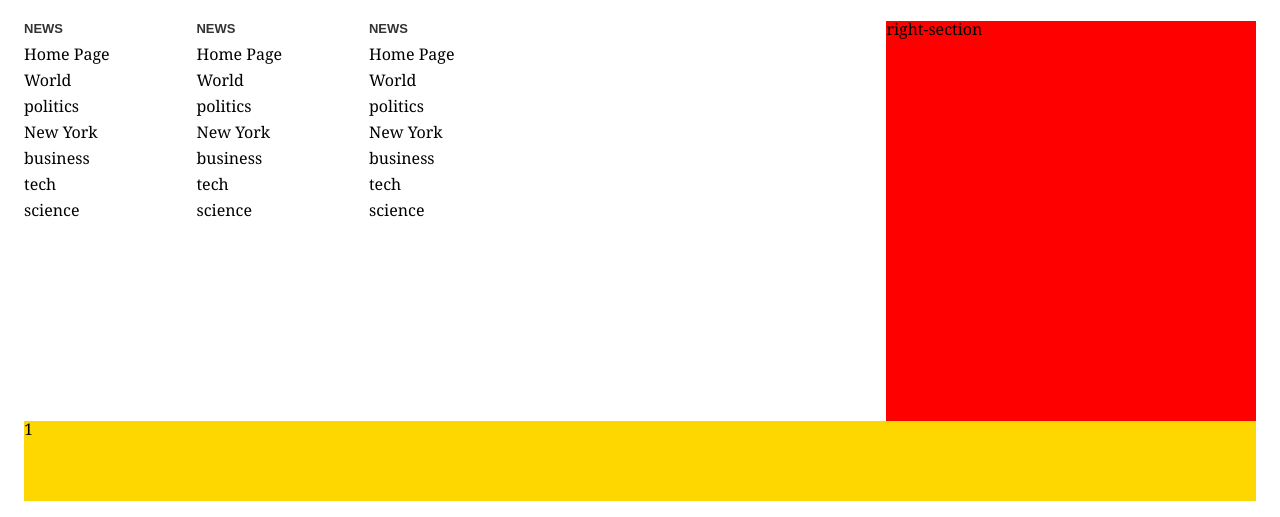
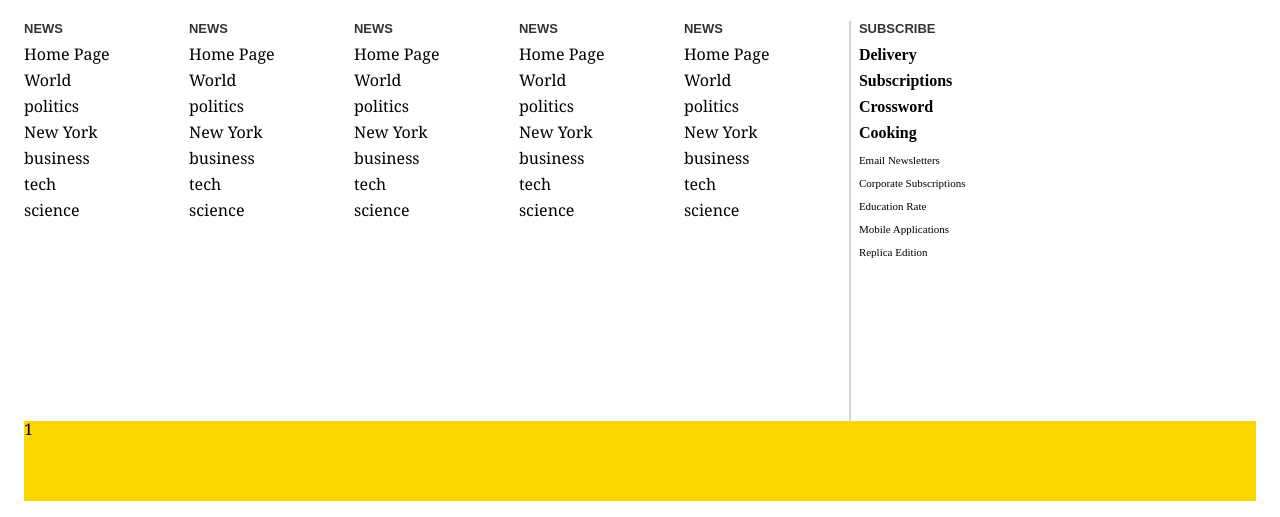
Before and after one commit to MephistoDevelop/nyt-clone, a plain HTML site: page index.html in a window 1280 px wide. Shown: the part 8950-9467 px from the top of the page. Drawn offline with Linux system fonts and the light colour scheme.

Commit message:
working on subscribing

```diff
--- a/assets/styles.css
+++ b/assets/styles.css
@@ -160,7 +160,7 @@ br {
 }
 
 .categories {
-  width: 70%;
+  width: 95%;
   align-content: flex-start;
 }
 
@@ -378,9 +378,38 @@ br {
   padding: 15px 0;
 }
 
-.right-section-footer {
-  width: 30%;
-  background-color: red;
+.subscribe {
+  border-left: 2px solid lightgray;
+  padding-left: 8px;
+}
+
+.subscribe-links {
+  color: rgb(0, 0, 0);
+  display: inline-block;
+  font-family: nyt-franklin;
+  text-decoration: none;
+  text-transform: capitalize;
+  width: 150px;
+  font-size: 16px;
+  font-weight: 700;
+  height: 25px;
+  line-height: 15px;
+  padding-bottom: 0px;
+  width: 100%;
+}
+
+.subtitle-link {
+  color: rgb(0, 0, 0);
+  display: inline-block;
+  font-family: nyt-franklin;
+  text-decoration: none;
+  text-transform: capitalize;
+  width: 150px;
+  font-size: 11px;
+  font-weight: 500;
+  height: 23px;
+  line-height: 21px;
+  width: 100%;
 }
 
 .share-container {
--- a/index.html
+++ b/index.html
@@ -615,8 +615,70 @@
               science
             </p>
           </div>
+          <div class="col" style="min-width: 20%">
+            <p class="category-name">news</p>
+            <p class="category-link" style="margin-bottom: 10px">
+              Home Page
+            </p>
+            <p class="category-link" style="margin-bottom: 10px">
+              World
+            </p>
+            <p class="category-link" style="margin-bottom: 10px">
+              politics
+            </p>
+            <p class="category-link" style="margin-bottom: 10px">
+              New York
+            </p>
+            <p class="category-link" style="margin-bottom: 10px">
+              business
+            </p>
+            <p class="category-link" style="margin-bottom: 10px">
+              tech
+            </p>
+            <p class="category-link" style="margin-bottom: 10px">
+              science
+            </p>
+          </div>
+          <div class="col" style="min-width: 20%">
+            <p class="category-name">news</p>
+            <p class="category-link" style="margin-bottom: 10px">
+              Home Page
+            </p>
+            <p class="category-link" style="margin-bottom: 10px">
+              World
+            </p>
+            <p class="category-link" style="margin-bottom: 10px">
+              politics
+            </p>
+            <p class="category-link" style="margin-bottom: 10px">
+              New York
+            </p>
+            <p class="category-link" style="margin-bottom: 10px">
+              business
+            </p>
+            <p class="category-link" style="margin-bottom: 10px">
+              tech
+            </p>
+            <p class="category-link" style="margin-bottom: 10px">
+              science
+            </p>
+          </div>
+
         </div>
-        <div class="right-section-footer">right-section</div>
+        <div class="col subscribe">
+          <p class="category-name">Subscribe </p>
+        <p class="subscribe-links">delivery</p>
+        <p class="subscribe-links">subscriptions</p>
+        <p class="subscribe-links">Crossword</p>
+        <p class="subscribe-links">Cooking</p>
+        <p class="subtitle-link"> email newsletters </p>
+        <p  class="subtitle-link">corporate  subscriptions</p>
+        <p class="subtitle-link" >education rate</p>
+        <div class="">
+          <p class="subtitle-link">mobile applications</p>
+         <p class="subtitle-link"> replica edition</p>
+        </div>
+        </div>
       </div>
       <div class="author-container-footer">1</div>
     </div>
```
